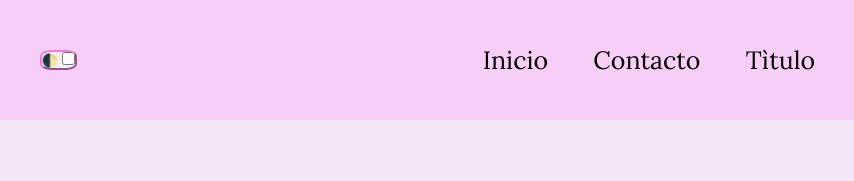
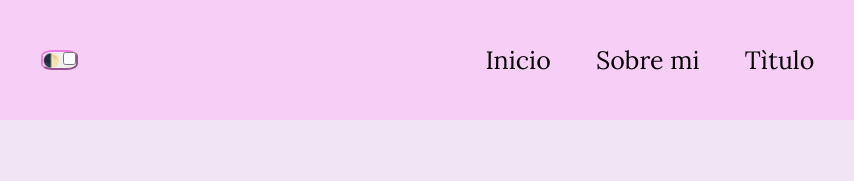
Before and after one commit to lesre/proyecto-2-cod-latam, a plain HTML site: page index.html in a window 1280 px wide. Shown: the top 181 px of the page, 280-1134 px from the left. Drawn offline with nearby package versions, Linux system fonts and the light colour scheme.

Commit message:
cambio de nombre de lista

```diff
--- a/css/styles.css
+++ b/css/styles.css
@@ -159,6 +159,7 @@ div.cv {
 .redes {
   text-align : center;
   list-style : none;
+  border-radius: 5%;
 }
 li.redes {
   display : inline-block;
--- a/index.html
+++ b/index.html
@@ -27,7 +27,7 @@
         <nav>
             <ul id="menu">
                 <li class="menu-item"><a href="#inicio"class="active">Inicio</a></li>
-                <li class="menu-item"><a href="#contacto"class="active">Contacto</a></li>
+                <li class="menu-item"><a href="#contacto"class="active">Sobre mi</a></li>
                 <li class="menu-item"><a href="img/titulo.jpg" target="_blank" class="active">Tìtulo</a></li>
             </ul>
 
```
